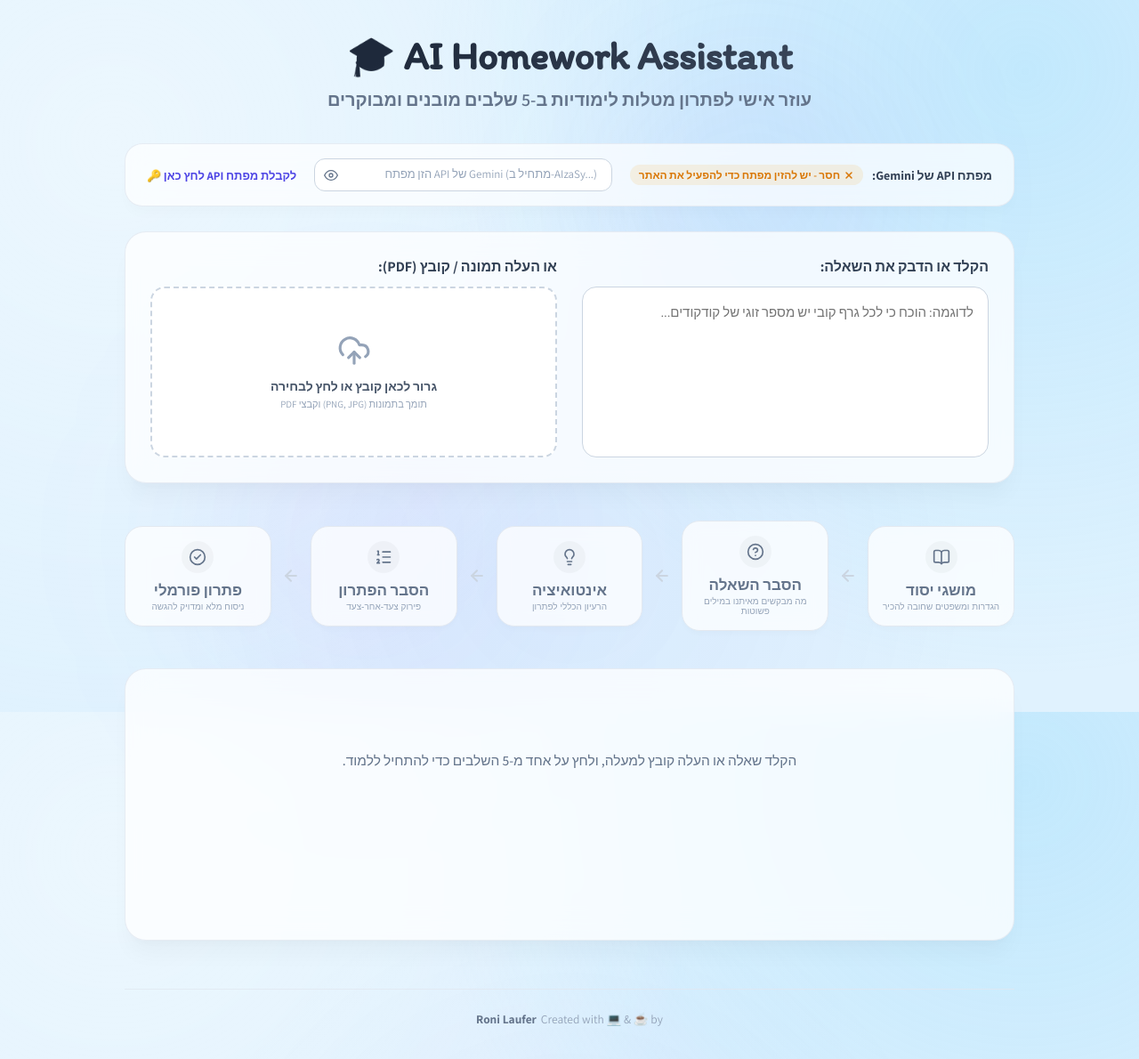
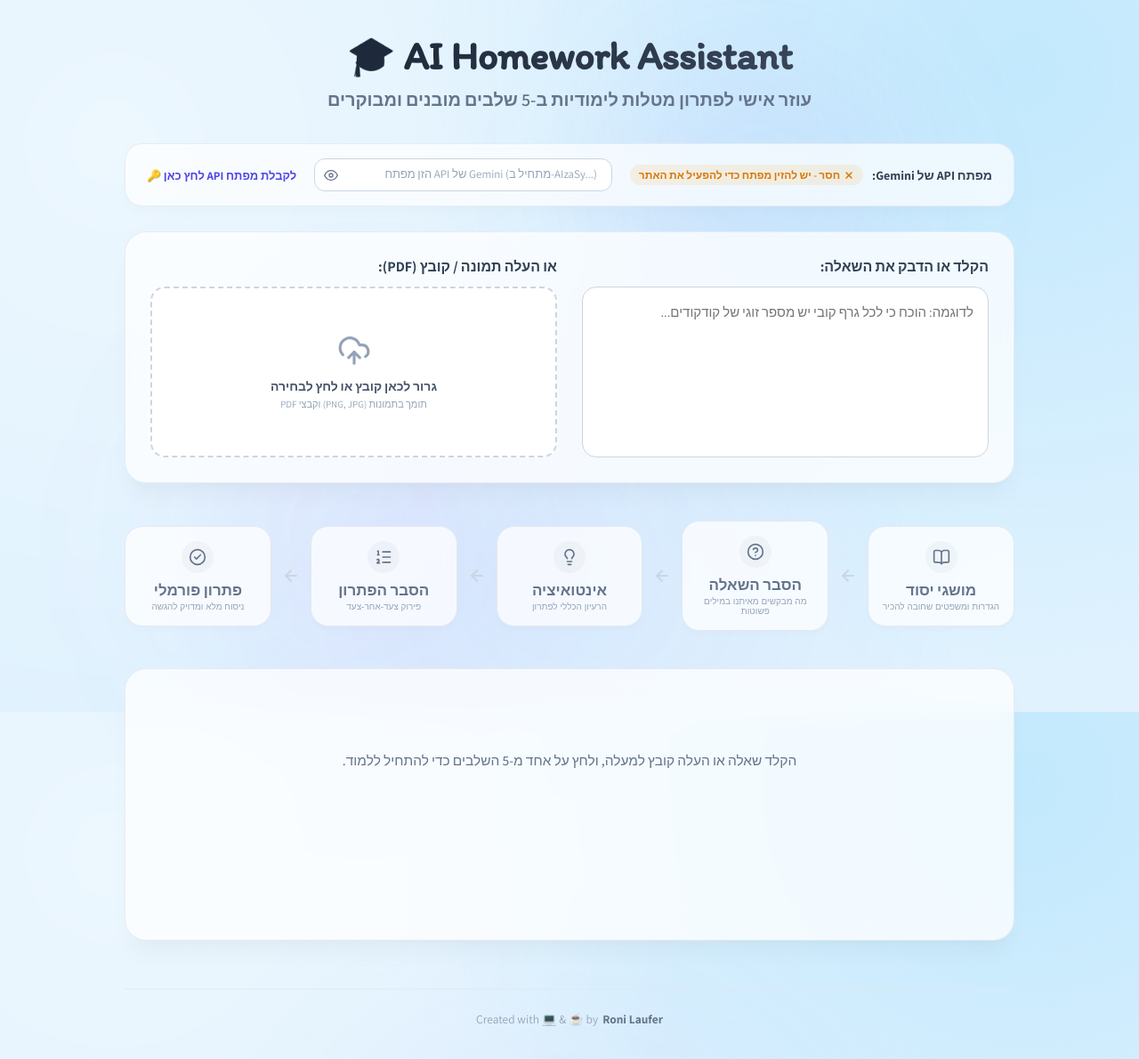
Before and after one commit to ronilaufer/ai-assignment-helper, a React (Vite) app in the folder frontend/: page / in a window 1280 px wide. Shown: the whole page at 89% size. Built offline with nearby package versions, Linux system fonts and the light colour scheme.

Commit message:
Fix footer alignment direction to LTR

```diff
--- a/frontend/src/App.css
+++ b/frontend/src/App.css
@@ -637,6 +637,7 @@
   display: flex;
   justify-content: center;
   align-items: center;
+  direction: ltr; /* Force English left-to-right direction */
 }
 
 .app-footer p {
```
